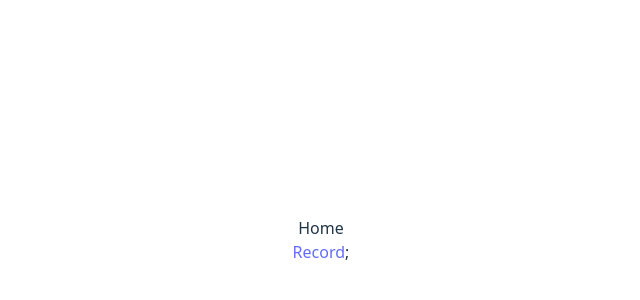
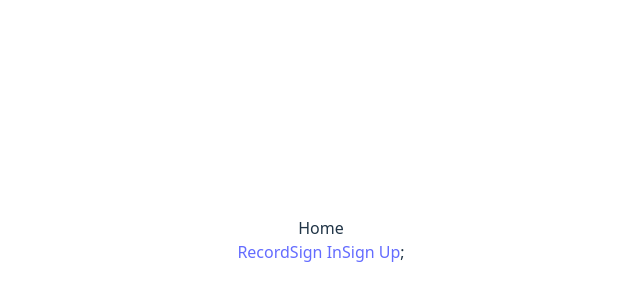
Before and after one commit to chayaziv/PrezUpUsersClient, a React (Vite) app: page / in a window 1280 px wide. Shown: the part 160-460 px from the top of the page, without its empty margins (319-959 px from the left). Built offline with nearby package versions, Linux system fonts and the light colour scheme.

Commit message:
add routes signIn , signUp

```diff
--- a/src/pages/Home.tsx
+++ b/src/pages/Home.tsx
@@ -5,6 +5,8 @@ const Home = () => {
     <>
       <div>Home</div>
       <Link to="/record">Record</Link>
+      <Link to="/signIn">Sign In</Link>
+      <Link to="/signUp">Sign Up</Link>
     </>
   );
 };
```
Also changed, not shown: src/Router.tsx (+11 -1 lines).
